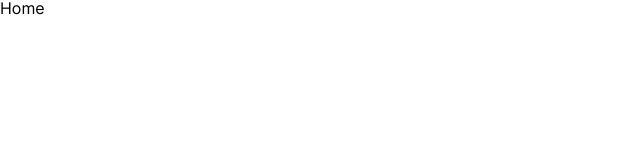
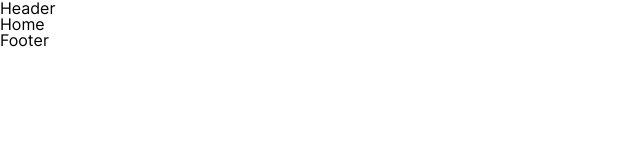
Before and after one commit to shuyang0129/woe-blog, a Next.js app: page / in a window 1280 px wide. Shown: the top 160 px of the page, without its empty margins (0-640 px from the left). Built offline with nearby package versions, Linux system fonts and the light colour scheme.

Commit message:
feat: create basic layout

```diff
--- /dev/null
+++ b/src/components/Footer.tsx
@@ -0,0 +1,7 @@
+import React, { memo } from 'react'
+
+function Footer() {
+  return <div>Footer</div>
+}
+
+export default memo(Footer)
--- /dev/null
+++ b/src/components/Header.tsx
@@ -0,0 +1,7 @@
+import React, { memo } from 'react'
+
+function Header() {
+  return <div>Header</div>
+}
+
+export default memo(Header)
--- /dev/null
+++ b/src/components/Layout.tsx
@@ -0,0 +1,19 @@
+import Footer from '@/components/Footer';
+import Header from '@/components/Header';
+import React, { Fragment, memo, ReactNode } from 'react';
+
+interface Props {
+  children?: ReactNode
+}
+
+function Layout({ children }: Props) {
+  return (
+    <Fragment>
+      <Header />
+      {children}
+      <Footer />
+    </Fragment>
+  )
+}
+
+export default memo(Layout)
--- a/src/pages/_app.tsx
+++ b/src/pages/_app.tsx
@@ -1,6 +1,7 @@
 import '@/styles/globals.css'
 import '@/styles/reset.css'
 
+import Layout from '@/components/Layout'
 import localFont from 'next/font/local'
 import { Fragment } from 'react'
 
@@ -65,7 +66,9 @@ export default function App({ Component, pageProps }: AppProps) {
           font-family: ${inter.style.fontFamily};
         }
       `}</style>
-      <Component {...pageProps} />
+      <Layout>
+        <Component {...pageProps} />
+      </Layout>
     </Fragment>
   )
 }
```
